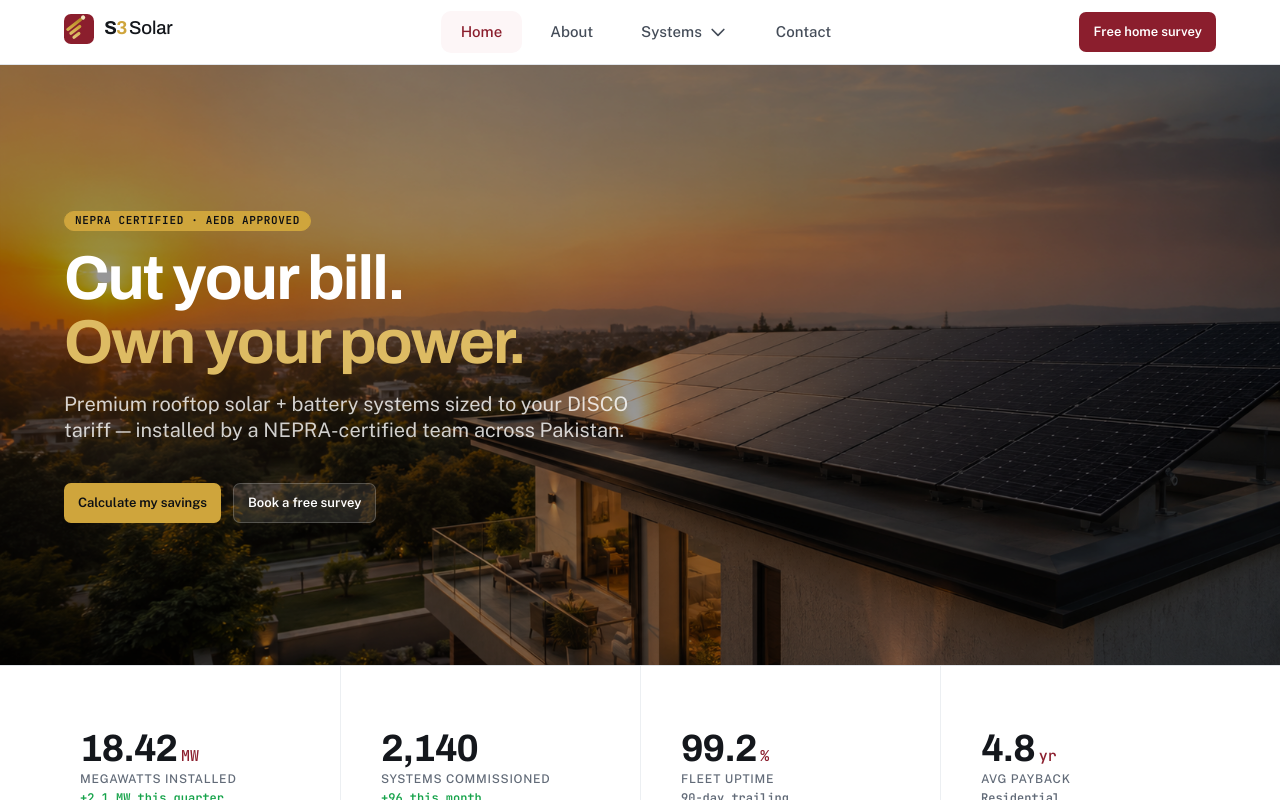
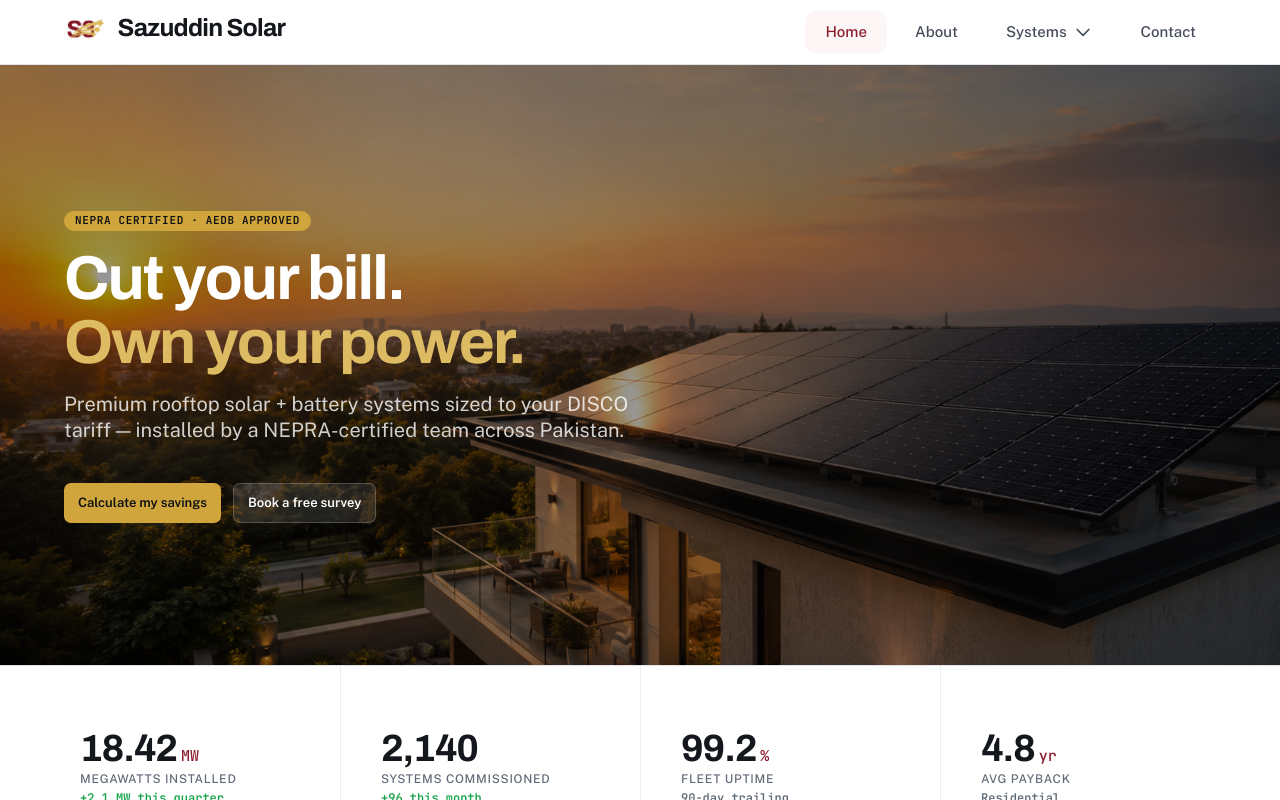
Before and after one commit to mshoaibmalik/S3-Solar-, a React (Vite) app: page /learning-center/net-billing-explained in a window 1280 px wide. Shown: the top 800 px of the page. Built offline with nearby package versions, Linux system fonts and the light colour scheme.

Commit message:
feat: update company branding, replace logo, remove battery section, remove home survey button, and use full company name

```diff
--- a/index.html
+++ b/index.html
@@ -3,7 +3,7 @@
 <head>
   <meta charset="UTF-8" />
   <meta name="viewport" content="width=device-width, initial-scale=1.0" />
-  <title>S3 Solar — Premium Solar Solutions Pakistan</title>
+  <title>Sazuddin Solar System (Pvt) Ltd — Premium Solar Solutions Pakistan</title>
   <link rel="icon" href="./logo-mark.svg" />
   <link rel="preconnect" href="https://fonts.googleapis.com" />
   <link rel="preconnect" href="https://fonts.gstatic.com" crossorigin />
--- a/src/components/layout/Footer.jsx
+++ b/src/components/layout/Footer.jsx
@@ -9,7 +9,7 @@ export function Footer() {
         <div className="grid grid-cols-1 md:grid-cols-4 gap-10">
           {/* Brand */}
           <div className="md:col-span-1">
-            <Logo variant="lockup" size={28} tone="mono-light" showTagline />
+            <Logo variant="lockup" size={36} tone="mono-light" showTagline />
             <p className="mt-4 text-sm text-slate-400 leading-relaxed">
               Premium solar installation across Pakistan — residential rooftop hybrid systems and turnkey commercial infrastructure.
             </p>
@@ -59,7 +59,7 @@ export function Footer() {
               </li>
               <li className="flex items-start gap-2">
                 <svg width="14" height="14" viewBox="0 0 24 24" fill="none" stroke="currentColor" strokeWidth="2" className="mt-0.5 flex-shrink-0 text-gold-500"><path d="M4 4h16c1.1 0 2 .9 2 2v12c0 1.1-.9 2-2 2H4c-1.1 0-2-.9-2-2V6c0-1.1.9-2 2-2z"/><polyline points="22,6 12,13 2,6"/></svg>
-                <span>info@s3solar.pk</span>
+                <span>info@sazuddinsolar.pk</span>
               </li>
               <li className="flex items-start gap-2">
                 <svg width="14" height="14" viewBox="0 0 24 24" fill="none" stroke="currentColor" strokeWidth="2" className="mt-0.5 flex-shrink-0 text-gold-500"><circle cx="12" cy="12" r="10"/><polyline points="12 6 12 12 16 14"/></svg>
@@ -71,7 +71,7 @@ export function Footer() {
 
         <div className="mt-10 pt-6 border-t border-slate-800 flex flex-col md:flex-row items-center justify-between gap-4">
           <p className="text-xs text-slate-500">
-            &copy; {new Date().getFullYear()} S3 Solar — Sazuddin Solar System. All rights reserved.
+            &copy; {new Date().getFullYear()} Sazuddin Solar System (Pvt) Ltd. All rights reserved.
           </p>
           <div className="flex gap-4 text-xs text-slate-500">
             <Link to="/about" className="hover:text-white transition-colors">About</Link>
--- a/src/components/layout/SplitNav.jsx
+++ b/src/components/layout/SplitNav.jsx
@@ -54,7 +54,7 @@ export function SplitNav() {
       <div className="max-w-container mx-auto flex items-center justify-between h-16 px-6">
         {/* Logo */}
         <Link to="/" className="flex-shrink-0">
-          <Logo variant="lockup" size={30} tone="brand" />
+          <Logo variant="lockup" size={40} tone="brand" />
         </Link>
 
         {/* Desktop Navigation */}
@@ -188,14 +188,6 @@ export function SplitNav() {
             Contact
           </Link>
         </nav>
-
-        {/* CTA - desktop */}
-        <Link
-          to="/residential/calculator"
-          className="hidden md:inline-flex items-center h-8 px-3.5 bg-maroon-700 text-white text-sm font-semibold rounded-md hover:bg-maroon-800 active:bg-maroon-900 transition-colors duration-200 whitespace-nowrap"
-        >
-          Free home survey
-        </Link>
 
         {/* Mobile menu button */}
         <button
@@ -350,14 +342,6 @@ export function SplitNav() {
             </Link>
           </nav>
 
-          {/* CTA - mobile */}
-          <Link
-            to="/residential/calculator"
-            onClick={() => setMobileOpen(false)}
-            className="block w-full text-center py-3 px-4 bg-maroon-700 text-white text-base font-semibold rounded-md hover:bg-maroon-800 active:bg-maroon-900 transition-colors duration-200"
-          >
-            Free home survey
-          </Link>
         </div>
       </div>
     </header>
--- a/src/components/ui/Logo.jsx
+++ b/src/components/ui/Logo.jsx
@@ -1,4 +1,5 @@
 import React from 'react';
+import logoImage from '../../assets/logo.png';
 
 let _uid = Math.random().toString(36).slice(2, 8);
 
@@ -11,28 +12,17 @@ export function Logo({
   style,
   ...rest
 }) {
-  const markFill = tone === 'mono-light' ? '#FFFFFF' : tone === 'mono-dark' ? '#14171C' : '#8B1E2D';
-  const rayFill = tone === 'brand' ? `url(#s3gold_${_uid})` : (tone === 'mono-light' ? '#8B1E2D' : '#FFFFFF');
   const wordColor = tone === 'mono-light' ? '#FFFFFF' : '#14171C';
   const accentColor = tone === 'brand' ? '#CFA53C' : 'inherit';
 
   const Mark = (
-    <svg width={size} height={size} viewBox="0 0 48 48" fill="none" aria-hidden="true" style={{ display: 'block', flex: '0 0 auto' }}>
-      <defs>
-        <linearGradient id={`s3gold_${_uid}`} x1="8" y1="40" x2="40" y2="8" gradientUnits="userSpaceOnUse">
-          <stop stopColor="#E9D191" />
-          <stop offset="0.55" stopColor="#CFA53C" />
-          <stop offset="1" stopColor="#A67C1E" />
-        </linearGradient>
-      </defs>
-      <rect x="0" y="0" width="48" height="48" rx="11" fill={markFill} />
-      <g transform="rotate(-38 24 24)">
-        <rect x="7" y="27" width="15" height="5" rx="2.5" fill={rayFill} />
-        <rect x="7" y="19" width="23" height="5" rx="2.5" fill={rayFill} />
-        <rect x="7" y="11" width="31" height="5" rx="2.5" fill={rayFill} />
-        <circle cx="40.5" cy="13.5" r="3.4" fill={tone === 'brand' ? '#F3E4BE' : rayFill} />
-      </g>
-    </svg>
+    <img
+      src={logoImage}
+      alt="Sazuddin Solar System (Pvt) Ltd"
+      width={size}
+      height={size}
+      style={{ display: 'block', flex: '0 0 auto', objectFit: 'contain' }}
+    />
   );
 
   if (variant === 'mark') {
@@ -49,8 +39,7 @@ export function Logo({
       color: wordColor,
       whiteSpace: 'nowrap',
     }}>
-      S<span style={{ color: accentColor }}>3</span>
-      <span style={{ fontWeight: 500, marginLeft: '0.12em', letterSpacing: '-0.01em' }}>Solar</span>
+      Sazuddin Solar
     </span>
   );
 
--- a/src/pages/About.jsx
+++ b/src/pages/About.jsx
@@ -14,7 +14,7 @@ export default function About() {
         <div className="absolute inset-0">
           <img
             src={aboutHero}
-            alt="S3 Solar team installing solar panels"
+            alt="Sazuddin Solar System (Pvt) Ltd team installing solar panels"
             className="w-full h-full object-cover"
             loading="eager"
           />
@@ -22,12 +22,12 @@ export default function About() {
         </div>
         <div className="relative max-w-container mx-auto px-6 py-16 md:py-24 w-full">
           <div className="max-w-3xl">
-            <Badge tone="accent" variant="solid" className="mb-4">About S3 Solar</Badge>
+            <Badge tone="accent" variant="solid" className="mb-4">About Sazuddin Solar System (Pvt) Ltd</Badge>
             <h1 className="font-display font-bold text-4xl md:text-5xl tracking-tight leading-tight">
               Engineering Pakistan's solar future
             </h1>
             <p className="mt-4 text-lg text-white/80 leading-relaxed max-w-2xl">
-              S3 Solar (Sazuddin Solar System) is a NEPRA-certified and AEDB-approved solar EPC contractor operating across Pakistan.
+              Sazuddin Solar System (Pvt) Ltd is a NEPRA-certified and AEDB-approved solar EPC contractor operating across Pakistan.
               We design, supply, install, and maintain premium solar energy systems for residential homeowners and commercial & industrial enterprises.
             </p>
           </div>
@@ -59,7 +59,7 @@ export default function About() {
         <div className="max-w-container mx-auto px-6">
           <img
             src={belowCertificate}
-            alt="S3 Solar certifications and achievements"
+            alt="Sazuddin Solar System (Pvt) Ltd certifications and achievements"
             className="w-full h-auto rounded-lg shadow-lg object-cover mb-12"
             loading="lazy"
           />
@@ -87,7 +87,7 @@ export default function About() {
             <div className="hidden md:block">
               <img
                 src={besideTimeline}
-                alt="S3 Solar company timeline and growth"
+                alt="Sazuddin Solar System (Pvt) Ltd company timeline and growth"
                 className="w-full h-auto rounded-lg shadow-xl object-cover"
                 loading="lazy"
               />
--- a/src/pages/Contact.jsx
+++ b/src/pages/Contact.jsx
@@ -87,7 +87,7 @@ export default function Contact() {
             <div className="hidden md:block">
               <img
                 src={nearRegionalCenters}
-                alt="S3 Solar regional service centers across Pakistan"
+                alt="Sazuddin Solar System (Pvt) Ltd regional service centers across Pakistan"
                 className="w-full h-auto rounded-lg shadow-xl object-cover"
                 loading="lazy"
               />
--- a/src/pages/learning-center/NetBillingExplained.jsx
+++ b/src/pages/learning-center/NetBillingExplained.jsx
@@ -48,7 +48,7 @@ export default function NetBillingExplained() {
             <li>DISCO installs bi-directional meter</li>
             <li>System commissioning and net billing commencement</li>
           </ol>
-          <p className="mt-4">S3 Solar manages this entire process on your behalf. Typical timeline: 4–6 weeks from application to commissioning.</p>
+          <p className="mt-4">Sazuddin Solar System (Pvt) Ltd manages this entire process on your behalf. Typical timeline: 4–6 weeks from application to commissioning.</p>
         </div>
       </article>
     </main>
--- a/src/pages/learning-center/Tier1PanelsVsCounterfeits.jsx
+++ b/src/pages/learning-center/Tier1PanelsVsCounterfeits.jsx
@@ -30,7 +30,7 @@ export default function Tier1PanelsVsCounterfeits() {
             <div className="flex gap-3"><span className="font-bold text-gold-600">2.</span> <span><strong>Inspect the junction box</strong> — Authentic panels have sealed, branded junction boxes with bypass diodes. Counterfeits often use generic boxes with poor sealing.</span></div>
             <div className="flex gap-3"><span className="font-bold text-gold-600">3.</span> <span><strong>Verify the data sheet</strong> — Request the official datasheet and compare electrical ratings (Vmp, Imp, Voc, Isc) against the panel's label. Mismatches indicate counterfeits.</span></div>
             <div className="flex gap-3"><span className="font-bold text-gold-600">4.</span> <span><strong>Check the frame and glass</strong> — Tier-1 panels use anodized aluminum frames and tempered glass with anti-reflective coating. Counterfeits often have rough edges and uncoated glass.</span></div>
-            <div className="flex gap-3"><span className="font-bold text-gold-600">5.</span> <span><strong>Buy from authorized distributors</strong> — S3 Solar sources exclusively from manufacturer-authorized distributors with direct factory warranties.</span></div>
+            <div className="flex gap-3"><span className="font-bold text-gold-600">5.</span> <span><strong>Buy from authorized distributors</strong> — Sazuddin Solar System (Pvt) Ltd sources exclusively from manufacturer-authorized distributors with direct factory warranties.</span></div>
           </div>
 
           <h2 className="font-display font-bold text-2xl text-slate-900 mt-8">Performance comparison</h2>
--- a/src/pages/residential/NetBilling.jsx
+++ b/src/pages/residential/NetBilling.jsx
@@ -48,7 +48,7 @@ export default function NetBilling() {
                 <li>Bi-directional meter installation by DISCO</li>
                 <li>Net billing agreement execution</li>
               </ol>
-              <p className="mt-3">S3 Solar manages the entire concurrence process on your behalf — from application submission to meter commissioning.</p>
+              <p className="mt-3">Sazuddin Solar System (Pvt) Ltd manages the entire concurrence process on your behalf — from application submission to meter commissioning.</p>
             </div>
           </div>
         </div>
```
Also changed, not shown: src/components/sections/SpecMatrix.jsx (+0 -19 lines), src/assets/logo.png (added), src/lib/calculator.js.
